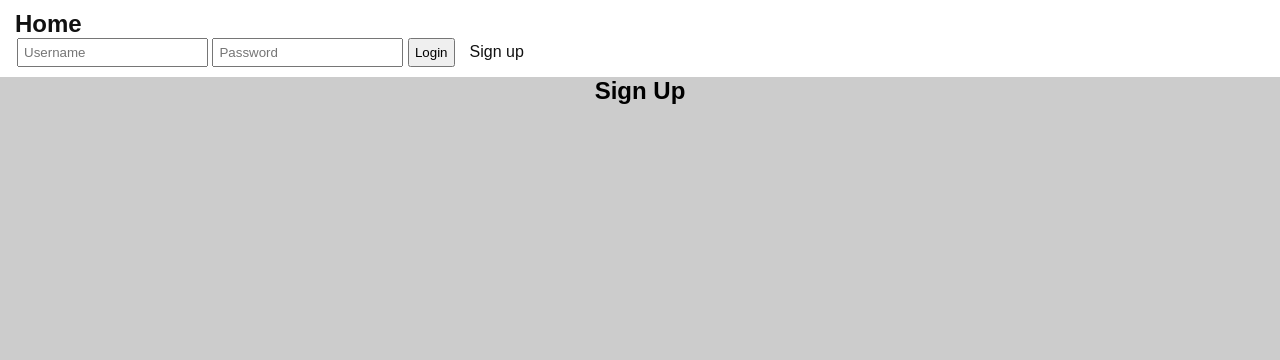
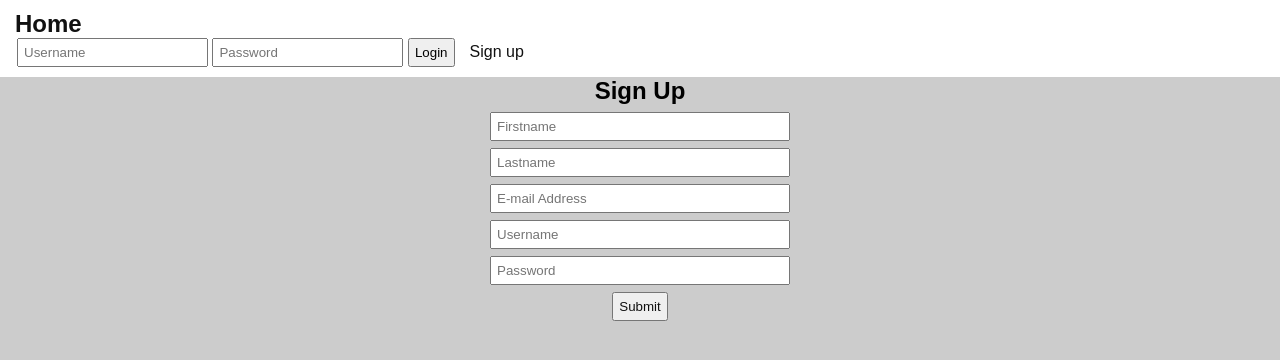
Before and after one commit to b3n10/login-system-php, a PHP site: page /signup.php in a window 1280 px wide. Shown: the top 360 px of the page. Run offline with PHP 8.4, Linux system fonts and the light colour scheme.

Commit message:
Update on sign up form

```diff
--- a/signup.php
+++ b/signup.php
@@ -3,7 +3,17 @@
 	require_once "header.php";
 ?>
 <section>
-	<h1>Sign Up</h1>
+	<div class="signup-wrapper">
+		<h1>Sign Up</h1>
+		<form class="signup-form" action="includes/signup.inc.php" method="POST">
+			<input type="text" name="firstname" placeholder="Firstname">
+			<input type="text" name="lastname" placeholder="Lastname">
+			<input type="text" name="email_address" placeholder="E-mail Address">
+			<input type="text" name="username" placeholder="Username">
+			<input type="password" name="user_password" placeholder="Password">
+			<button type="submit">Submit</button>
+		</form>
+	</div>
 </section>
 <?php
 	require_once "footer.php";
--- a/style.css
+++ b/style.css
@@ -42,3 +42,21 @@ a.signup {
 section {
 	text-align: center;
 }
+
+section .signup-wrapper {
+	max-width: 300px;
+	margin: 0 auto;
+}
+
+section .signup-wrapper input {
+	display: block;
+	width: 300px;
+	padding: 5px;
+	margin-top: 7px;
+}
+
+section .signup-wrapper button {
+	margin-top: 7px;
+	padding: 5px;
+	color: #111;
+}
```
